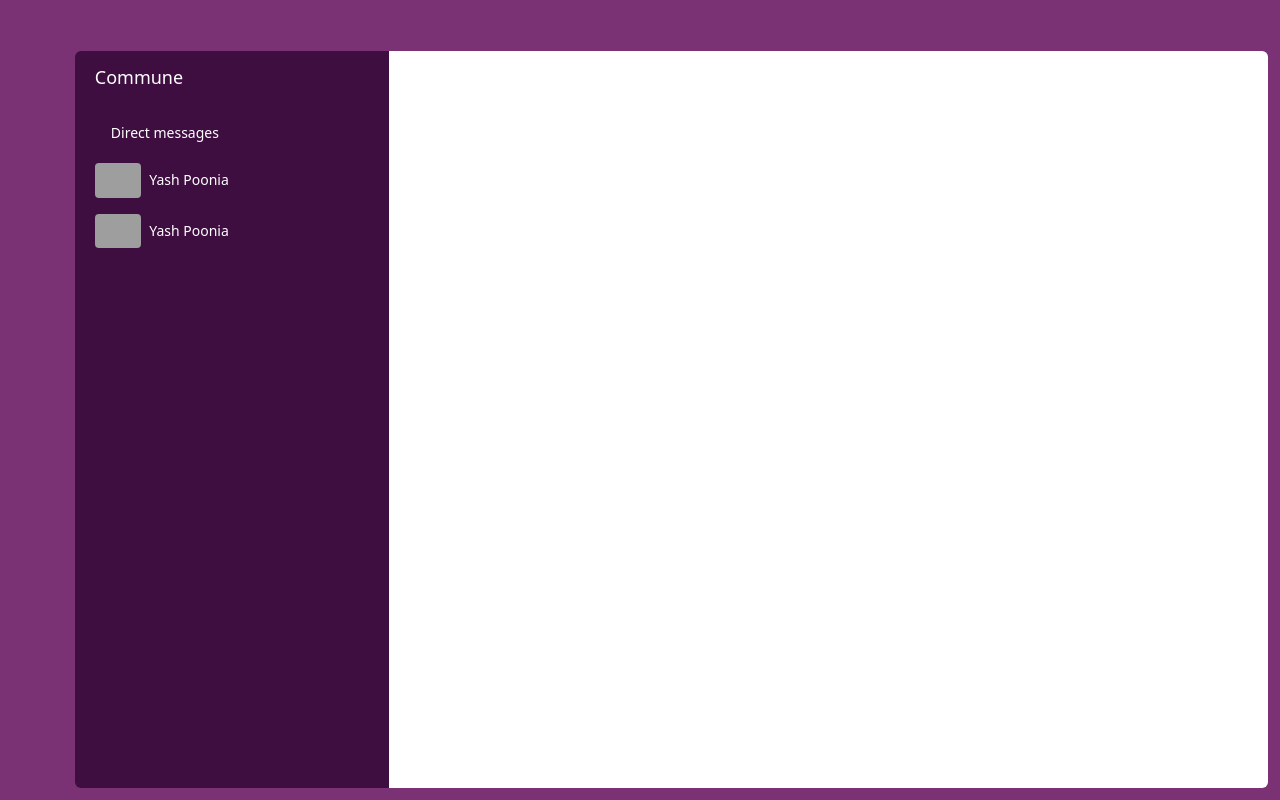
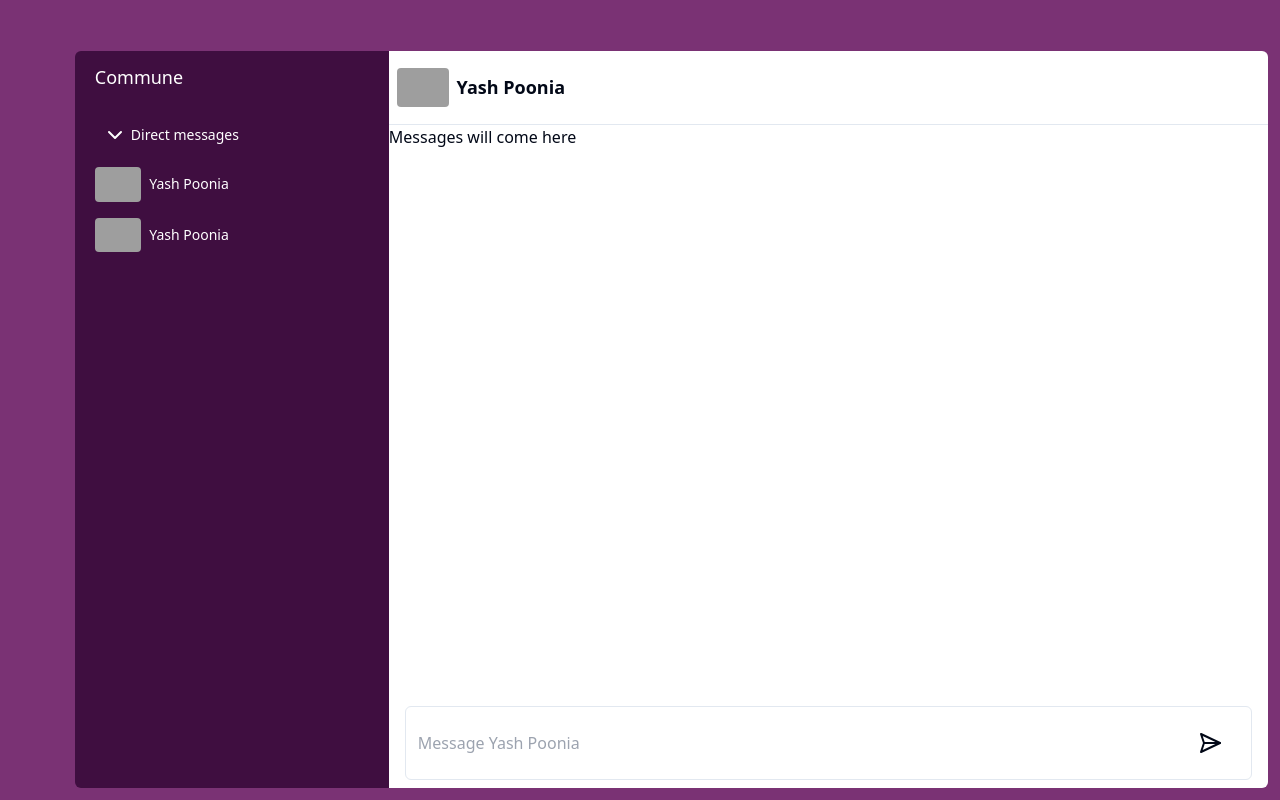
Before and after one commit to yash7xm/Commune, a React (Vite) app in the folder commune-frontend/: page / in a window 1280 px wide. Built offline with nearby package versions, Linux system fonts and the light colour scheme; grey boxes are pictures that could not be loaded.

Commit message:
messages added

```diff
--- a/commune-frontend/src/components/chat.tsx
+++ b/commune-frontend/src/components/chat.tsx
@@ -1,8 +1,15 @@
+import { ChevronDown } from "lucide-react";
+
 const Chat = () => {
   return (
     <div className="h-[95%] w-[25%] rounded-s-md bg-[#3F0E40] p-3">
       <div className="text-white text-start text-lg mb-8 px-2">Commune</div>
-      <div className="px-6 text-white mb-4 text-sm">Direct messages</div>
+      <div className="px-4 text-white mb-4 text-sm flex gap-1 items-center">
+        <span>
+          <ChevronDown />
+        </span>{" "}
+        <span>Direct messages</span>
+      </div>
       <div className="h-[40%] flex flex-col gap-2">
         <div className="user flex h-[15%] gap-2 items-center py-1 px-2 hover:bg-[#7A3274] rounded-sm cursor-pointer">
           <div className="user-img h-full">
--- a/commune-frontend/src/components/message.tsx
+++ b/commune-frontend/src/components/message.tsx
@@ -1,7 +1,34 @@
+import { SendHorizontal } from "lucide-react";
+
 const Message = () => {
-    return <div className="h-[95%] w-[70%] bg-white rounded-r-md">
+  return (
+    <div className="h-[95%] w-[70%] bg-white rounded-r-md flex flex-col justify-between">
+      {/* person you are talking to or the channel name */}
+      <div className="h-[10%] border-b">
+        <div className="user flex h-full gap-2 items-center py-1 px-2">
+          <div className="user-img h-[60%]">
+            <img
+              className="h-full rounded-sm"
+              src="https://github.com/shadcn.png"
+              alt=""
+            />
+          </div>
+          <div className="font-bold text-lg">Yash Poonia</div>
+        </div>
+      </div>
 
+        <div className="flex-1">
+            <div>Messages will come here</div>
+        </div>
+
+      <div className="h-[10%] mx-4 my-2 rounded-md border">
+        <form className="h-full px-3 flex items-center">
+            <input type="text" placeholder="Message Yash Poonia" className="h-full w-[95%] outline-none flex-wrap"/>
+            <button type="submit"><SendHorizontal /></button>
+        </form>
+      </div>
     </div>
-}
+  );
+};
 
 export default Message;
```
